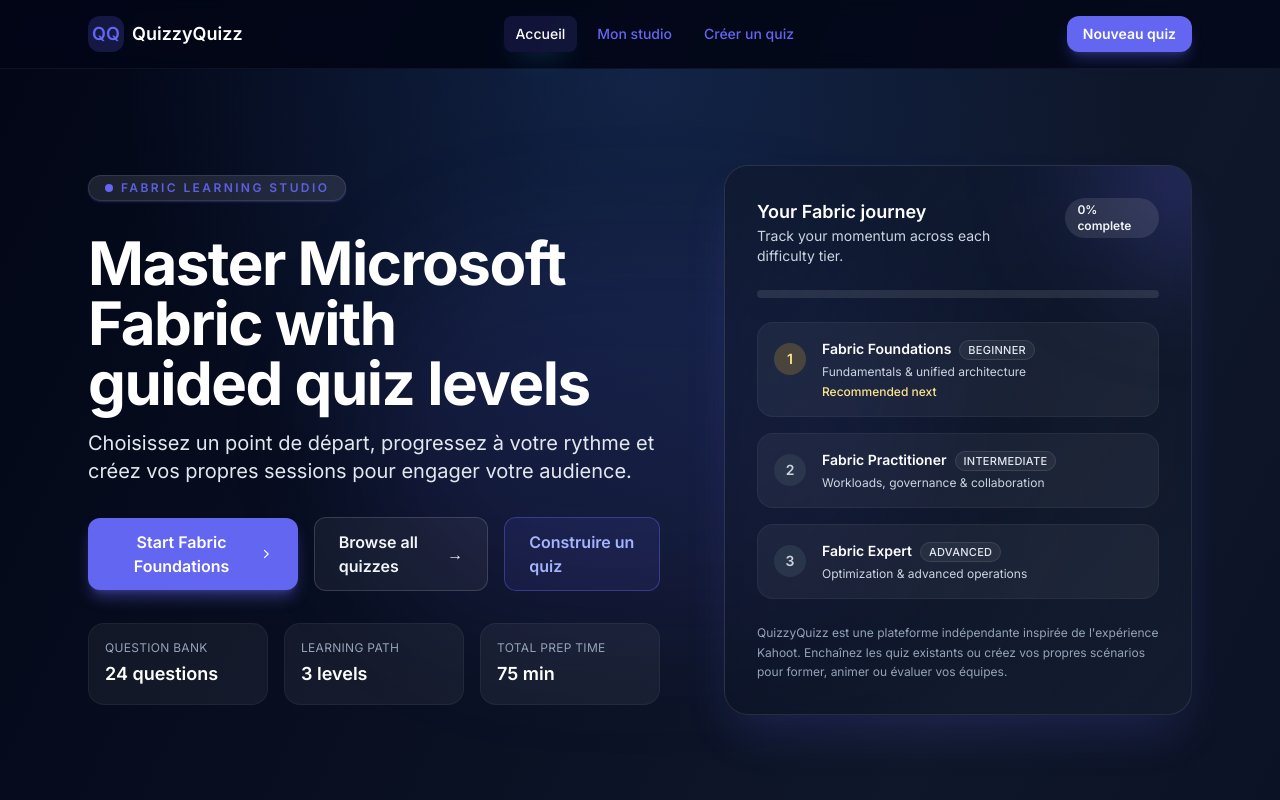
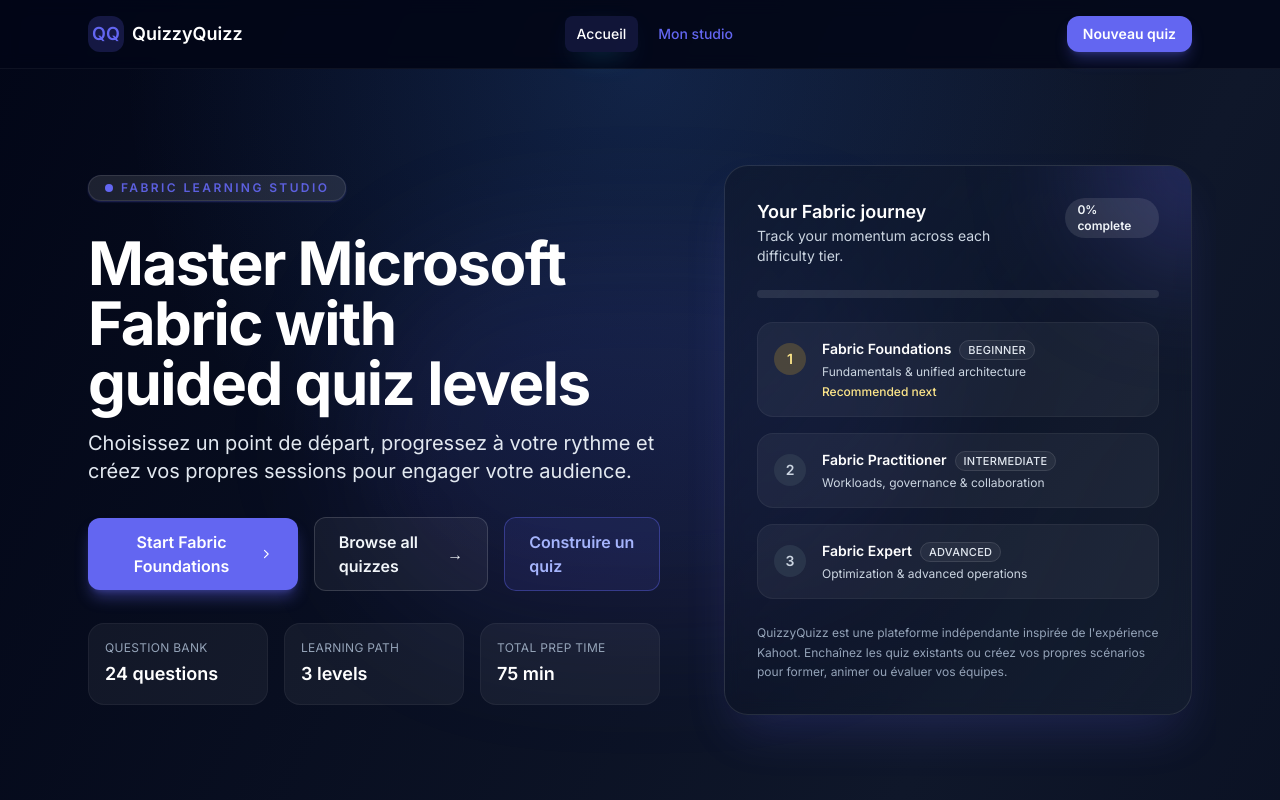
Before and after one commit to awang1020/QuizzGame, a Next.js app: page / in a window 1280 px wide. Shown: the top 800 px of the page. Built offline with nearby package versions, Linux system fonts and the light colour scheme.

Commit message:
Remove create quiz navigation link

```diff
--- a/components/AppHeader.tsx
+++ b/components/AppHeader.tsx
@@ -5,8 +5,7 @@
 
 const navigation = [
   { href: "/", label: "Accueil" },
-  { href: "/studio", label: "Mon studio" },
-  { href: "/studio/create", label: "Créer un quiz" }
+  { href: "/studio", label: "Mon studio" }
 ];
 
 export default function AppHeader() {
```
